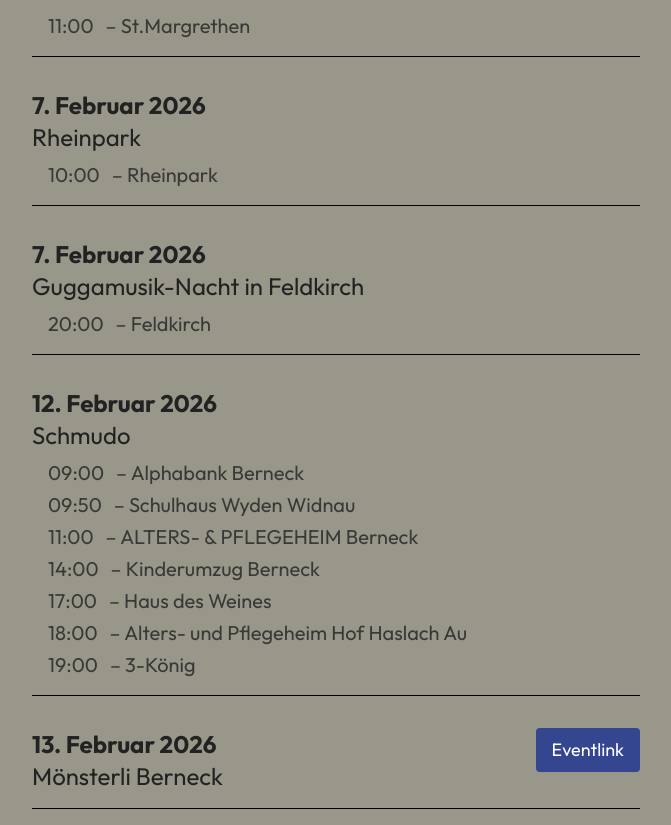
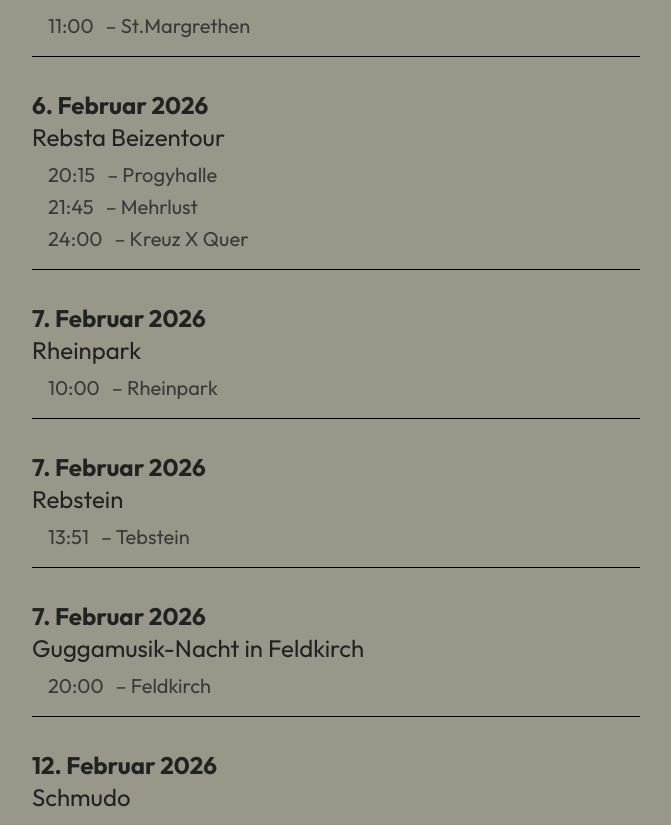
Before and after one commit to guggesuuser/Website, a React (Vite) app: page / in a window 1280 px wide. Shown: the part 2300-3125 px from the top of the page, without its empty margins (304-975 px from the left). Built offline with nearby package versions, Linux system fonts and the light colour scheme.

Commit message:
add termine

```diff
--- a/src/data/termine.js
+++ b/src/data/termine.js
@@ -52,10 +52,26 @@ export const termine = [
     programmpunkte: [{ ort: "St.Margrethen", zeit: "11:00" }],
   },
   {
+    datum: "2026-02-06",
+    beschreibung: "Rebsta Beizentour",
+    link: null,
+    programmpunkte: [
+      { ort: "Progyhalle", zeit: "20:15" },
+      { ort: "Mehrlust", zeit: "21:45" },
+      { ort: "Kreuz X Quer", zeit: "24:00" },
+    ],
+  },
+  {
     datum: "2026-02-07",
     beschreibung: "Rheinpark",
     link: null,
     programmpunkte: [{ ort: "Rheinpark", zeit: "10:00" }],
+  },
+  {
+    datum: "2026-02-07",
+    beschreibung: "Rebstein",
+    link: null,
+    programmpunkte: [{ ort: "Tebstein", zeit: "13:51" }],
   },
   {
     datum: "2026-02-07",
```
Also changed, not shown: 2 other files (tests, documents, lock files or other folders).
